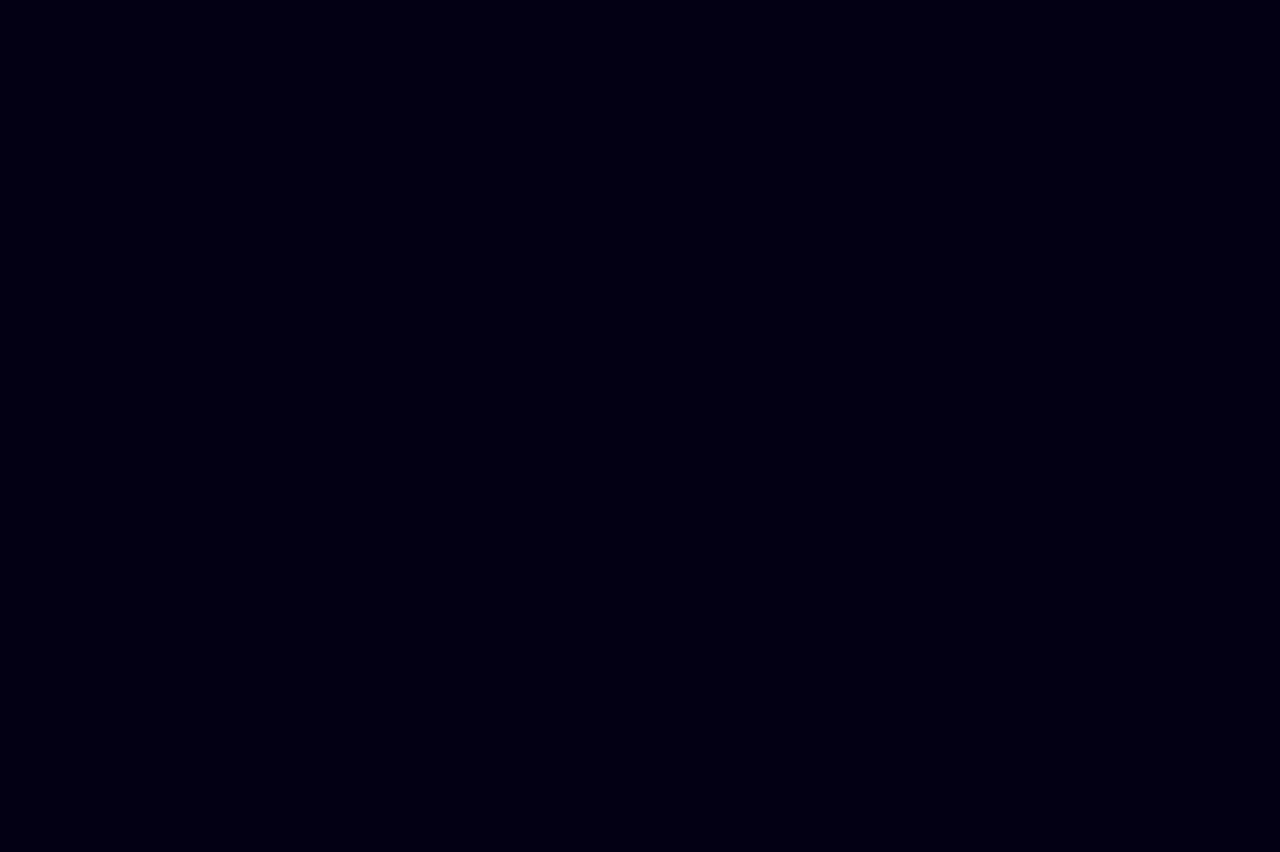
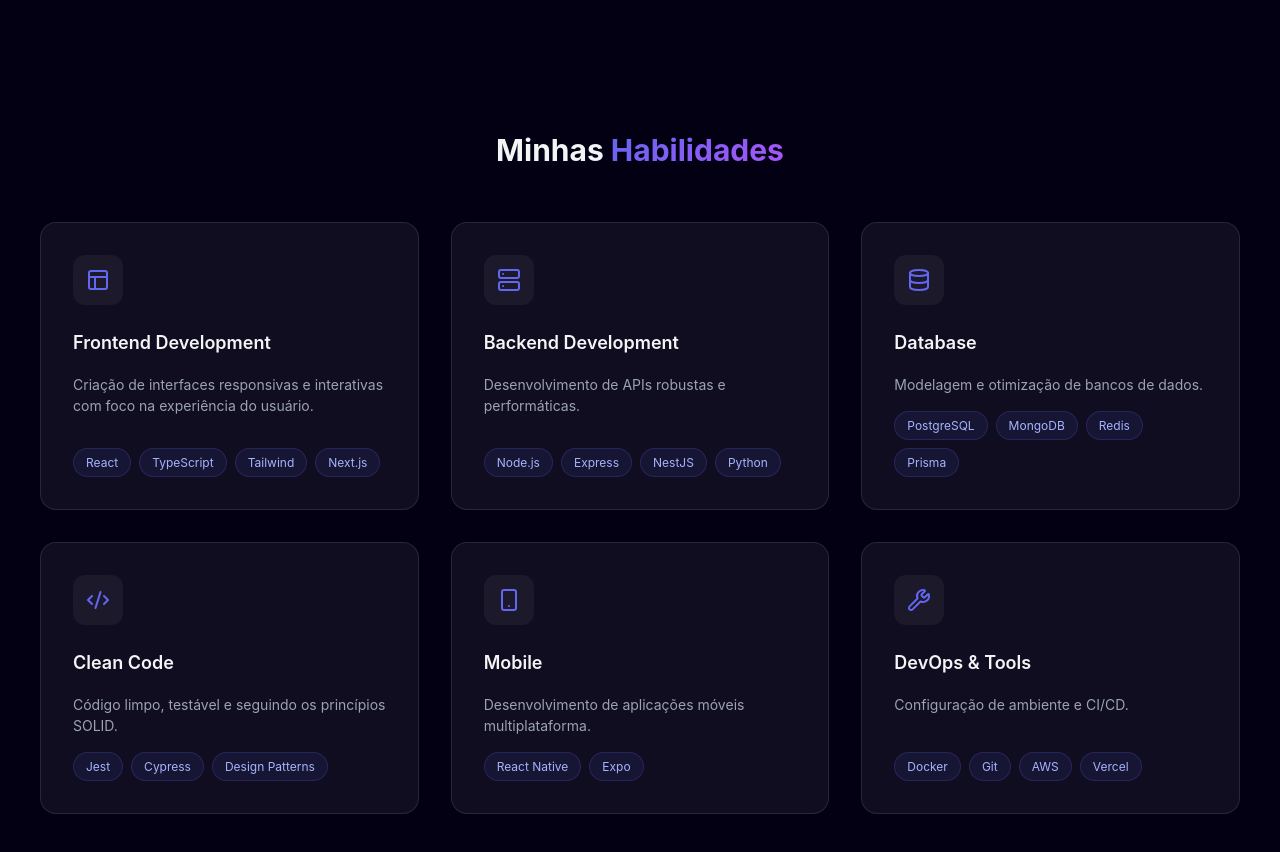
Before and after one commit to elielpdutra/Portifolio, a React (Vite) app: page / in a window 1280 px wide. Shown: the part 1580-2432 px from the top of the page. Before the commit the page ends 1578 px from the top, so only its background shows below. Built offline with nearby package versions, Linux system fonts and the light colour scheme.

Commit message:
feat: adiciona seção Skills com ícones e grid interativo

```diff
--- a/package.json
+++ b/package.json
@@ -10,6 +10,7 @@
     "preview": "vite preview"
   },
   "dependencies": {
+    "lucide-react": "^0.561.0",
     "react": "^19.2.0",
     "react-dom": "^19.2.0"
   },
--- a/src/App.tsx
+++ b/src/App.tsx
@@ -1,6 +1,7 @@
 import { Header } from './components/Layout/Header';
 import { Hero } from './components/Hero/Hero';
 import { About } from './components/About/About';
+import { Skills } from './components/Skills/Skills';
 
 function App() {
   return (
@@ -9,6 +10,7 @@ function App() {
       <main>
         <Hero />
         <About />
+        <Skills />
       </main>
     </div>
   )
--- /dev/null
+++ b/src/components/Skills/Skills.module.css
@@ -0,0 +1,86 @@
+.skills {
+  padding: var(--spacing-xl) 2rem;
+  background: var(--bg-color);
+  position: relative;
+}
+
+.container {
+  max-width: 1200px;
+  margin: 0 auto;
+}
+
+.title {
+  font-size: var(--text-3xl);
+  font-weight: 700;
+  margin-bottom: 3rem;
+  text-align: center;
+}
+
+.highlight {
+  background: var(--primary-gradient);
+  -webkit-background-clip: text;
+  -webkit-text-fill-color: transparent;
+}
+
+.grid {
+  display: grid;
+  grid-template-columns: repeat(auto-fill, minmax(280px, 1fr));
+  gap: 2rem;
+}
+
+.card {
+  background: var(--glass-bg);
+  border: 1px solid var(--glass-border);
+  padding: 2rem;
+  border-radius: 1rem;
+  transition: all var(--transition-normal);
+  display: flex;
+  flex-direction: column;
+  gap: 1rem;
+}
+
+.card:hover {
+  transform: translateY(-5px);
+  background: rgba(255, 255, 255, 0.08);
+  border-color: rgba(99, 102, 241, 0.3);
+  box-shadow: 0 10px 30px rgba(0,0,0,0.2);
+}
+
+.iconWrapper {
+  width: 50px;
+  height: 50px;
+  display: flex;
+  align-items: center;
+  justify-content: center;
+  background: rgba(255,255,255,0.05);
+  border-radius: 12px;
+  color: var(--primary-color);
+  margin-bottom: 0.5rem;
+}
+
+.skillTitle {
+  font-size: var(--text-lg);
+  font-weight: 600;
+}
+
+.skillDesc {
+  font-size: var(--text-sm);
+  color: var(--text-secondary);
+  line-height: 1.5;
+}
+
+.techList {
+  display: flex;
+  gap: 0.5rem;
+  flex-wrap: wrap;
+  margin-top: auto;
+}
+
+.techTag {
+  font-size: 0.75rem;
+  padding: 0.25rem 0.75rem;
+  background: rgba(99, 102, 241, 0.1);
+  color: #a5b4fc;
+  border-radius: 999px;
+  border: 1px solid rgba(99, 102, 241, 0.2);
+}
--- /dev/null
+++ b/src/components/Skills/Skills.tsx
@@ -0,0 +1,71 @@
+import styles from './Skills.module.css';
+import { Code2, Database, Layout, Smartphone, Server, Wrench } from 'lucide-react';
+
+export function Skills() {
+  const skills = [
+    {
+      icon: <Layout size={24} />,
+      title: 'Frontend Development',
+      description: 'Criação de interfaces responsivas e interativas com foco na experiência do usuário.',
+      techs: ['React', 'TypeScript', 'Tailwind', 'Next.js']
+    },
+    {
+      icon: <Server size={24} />,
+      title: 'Backend Development',
+      description: 'Desenvolvimento de APIs robustas e performáticas.',
+      techs: ['Node.js', 'Express', 'NestJS', 'Python']
+    },
+    {
+      icon: <Database size={24} />,
+      title: 'Database',
+      description: 'Modelagem e otimização de bancos de dados.',
+      techs: ['PostgreSQL', 'MongoDB', 'Redis', 'Prisma']
+    },
+    {
+      icon: <Code2 size={24} />,
+      title: 'Clean Code',
+      description: 'Código limpo, testável e seguindo os princípios SOLID.',
+      techs: ['Jest', 'Cypress', 'Design Patterns']
+    },
+     {
+      icon: <Smartphone size={24} />,
+      title: 'Mobile',
+      description: 'Desenvolvimento de aplicações móveis multiplataforma.',
+      techs: ['React Native', 'Expo']
+    },
+    {
+      icon: <Wrench size={24} />,
+      title: 'DevOps & Tools',
+      description: 'Configuração de ambiente e CI/CD.',
+      techs: ['Docker', 'Git', 'AWS', 'Vercel']
+    }
+  ];
+
+  return (
+    <section className={styles.skills} id="skills">
+      <div className={styles.container}>
+        <h2 className={styles.title}>
+          Minhas <span className={styles.highlight}>Habilidades</span>
+        </h2>
+
+        <div className={styles.grid}>
+          {skills.map((skill, index) => (
+            <div key={index} className={styles.card}>
+              <div className={styles.iconWrapper}>
+                {skill.icon}
+              </div>
+              <h3 className={styles.skillTitle}>{skill.title}</h3>
+              <p className={styles.skillDesc}>{skill.description}</p>
+
+              <div className={styles.techList}>
+                {skill.techs.map(tech => (
+                  <span key={tech} className={styles.techTag}>{tech}</span>
+                ))}
+              </div>
+            </div>
+          ))}
+        </div>
+      </div>
+    </section>
+  );
+}
```
Also changed, not shown: 1 other file (tests, documents, lock files or other folders).
